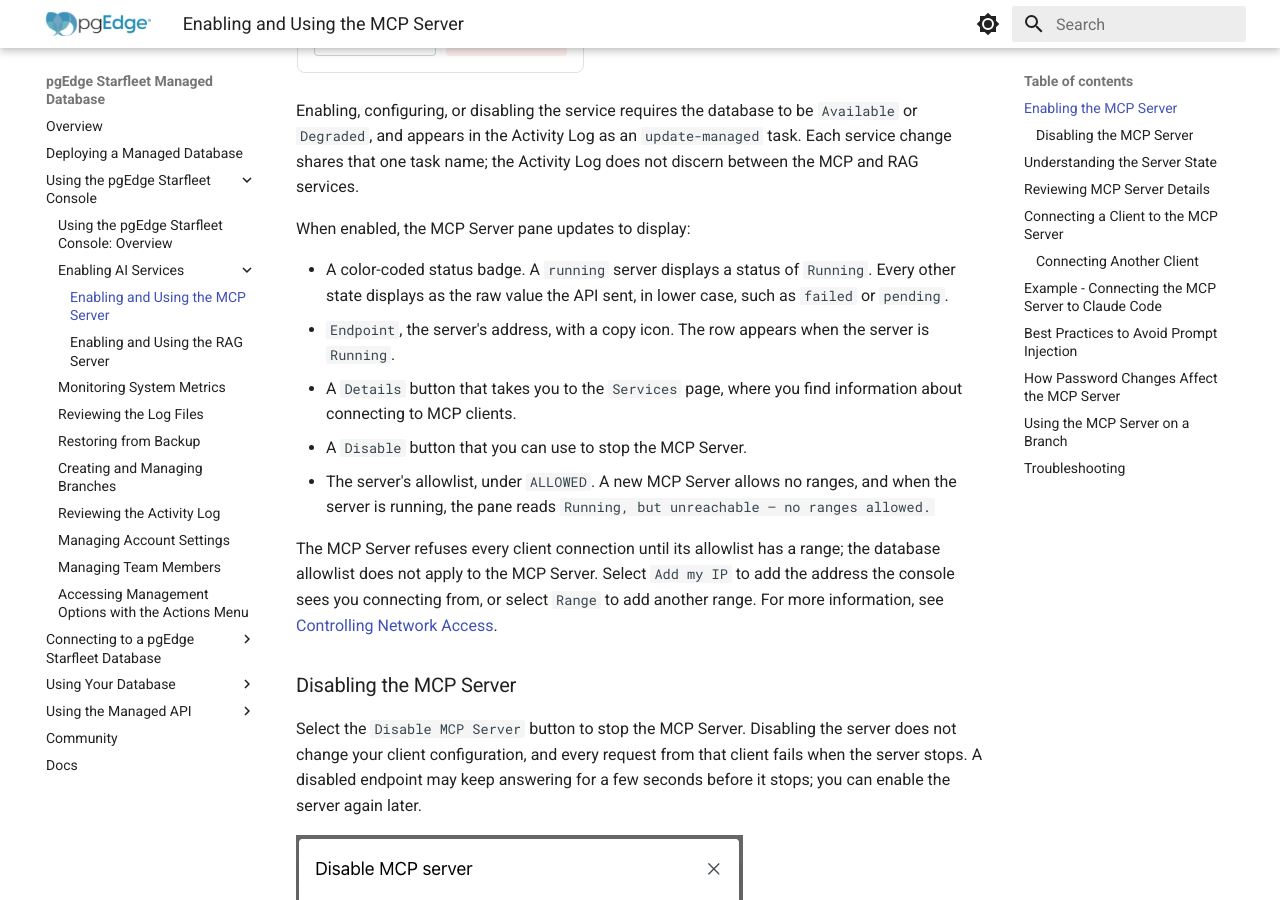
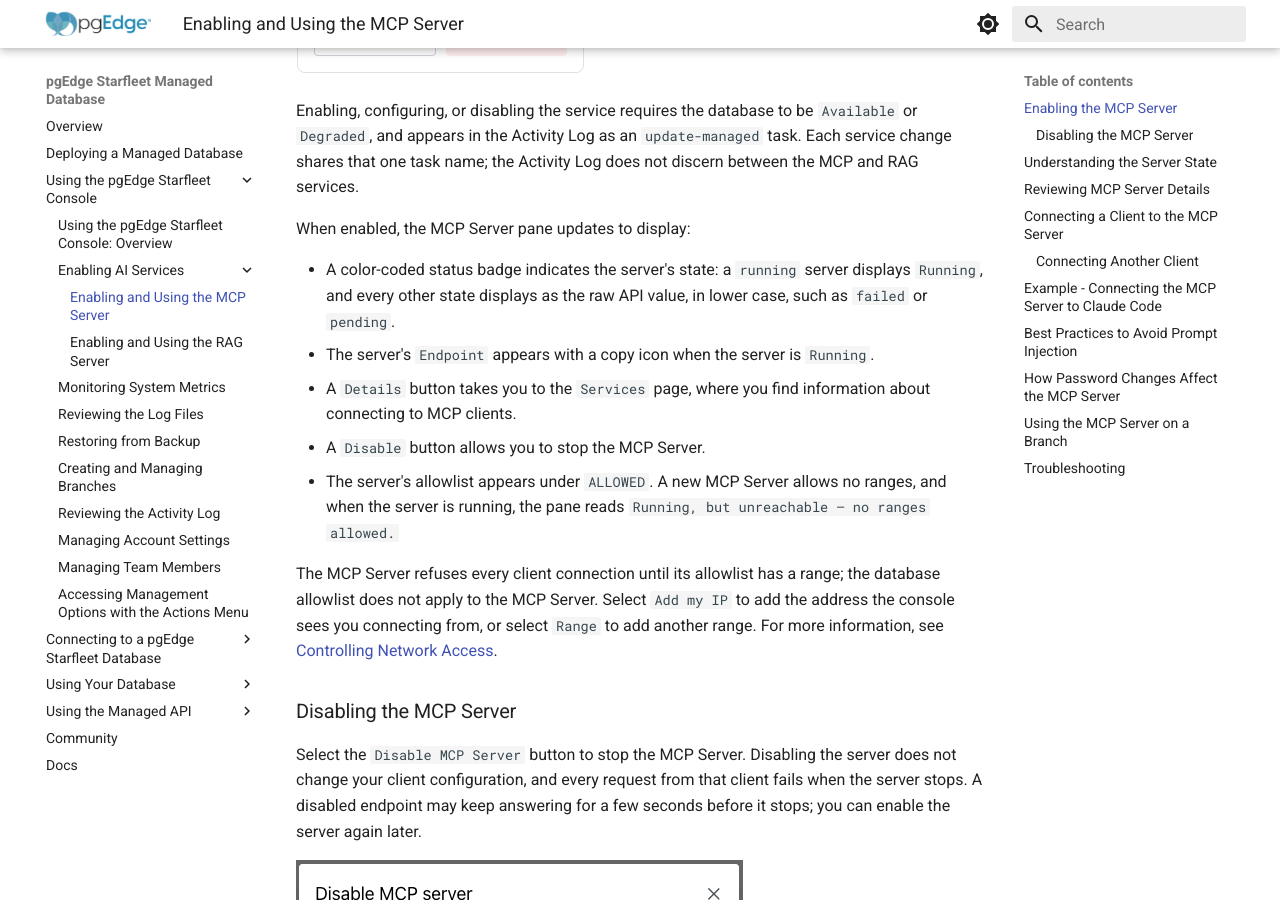
Before and after one commit to pgEdge/pgedge-starfleet-docs, an MkDocs documentation site: the page built from docs/managed/serving_ai_content/managed_mcp.md, in a window 1280 px wide and 900 px high, scrolled down 2241 px. Built offline with MkDocs 1.6.1 and Material for MkDocs 9.7.7, drawn with Linux system fonts in a browser that asks for light colours.

Commit message:
Rewrite MCP and RAG server status lists as full sentences

```diff
--- a/docs/managed/serving_ai_content/managed_mcp.md
+++ b/docs/managed/serving_ai_content/managed_mcp.md
@@ -68,17 +68,17 @@ Activity Log does not discern between the MCP and RAG services.
 
 When enabled, the MCP Server pane updates to display:
 
-- A color-coded status badge. A `running` server displays a status of
-  `Running`. Every other state displays as the raw value the API sent, in
-  lower case, such as `failed` or `pending`.
-- `Endpoint`, the server's address, with a copy icon. The row appears
-  when the server is `Running`.
-- A `Details` button that takes you to the `Services` page, where you
-  find information about connecting to MCP clients.
-- A `Disable` button that you can use to stop the MCP Server.
-- The server's allowlist, under `ALLOWED`. A new MCP Server allows no
-  ranges, and when the server is running, the pane reads `Running, but
-  unreachable — no ranges allowed.`
+- A color-coded status badge indicates the server's state: a `running`
+  server displays `Running`, and every other state displays as the raw
+  API value, in lower case, such as `failed` or `pending`.
+- The server's `Endpoint` appears with a copy icon when the server is
+  `Running`.
+- A `Details` button takes you to the `Services` page, where you find
+  information about connecting to MCP clients.
+- A `Disable` button allows you to stop the MCP Server.
+- The server's allowlist appears under `ALLOWED`. A new MCP Server
+  allows no ranges, and when the server is running, the pane reads
+  `Running, but unreachable — no ranges allowed.`
 
 The MCP Server refuses every client connection until its allowlist has a
 range; the database allowlist does not apply to the MCP Server. Select
```
Also changed, not shown: docs/managed/serving_ai_content/managed_rag.md (+11 -11 lines).
